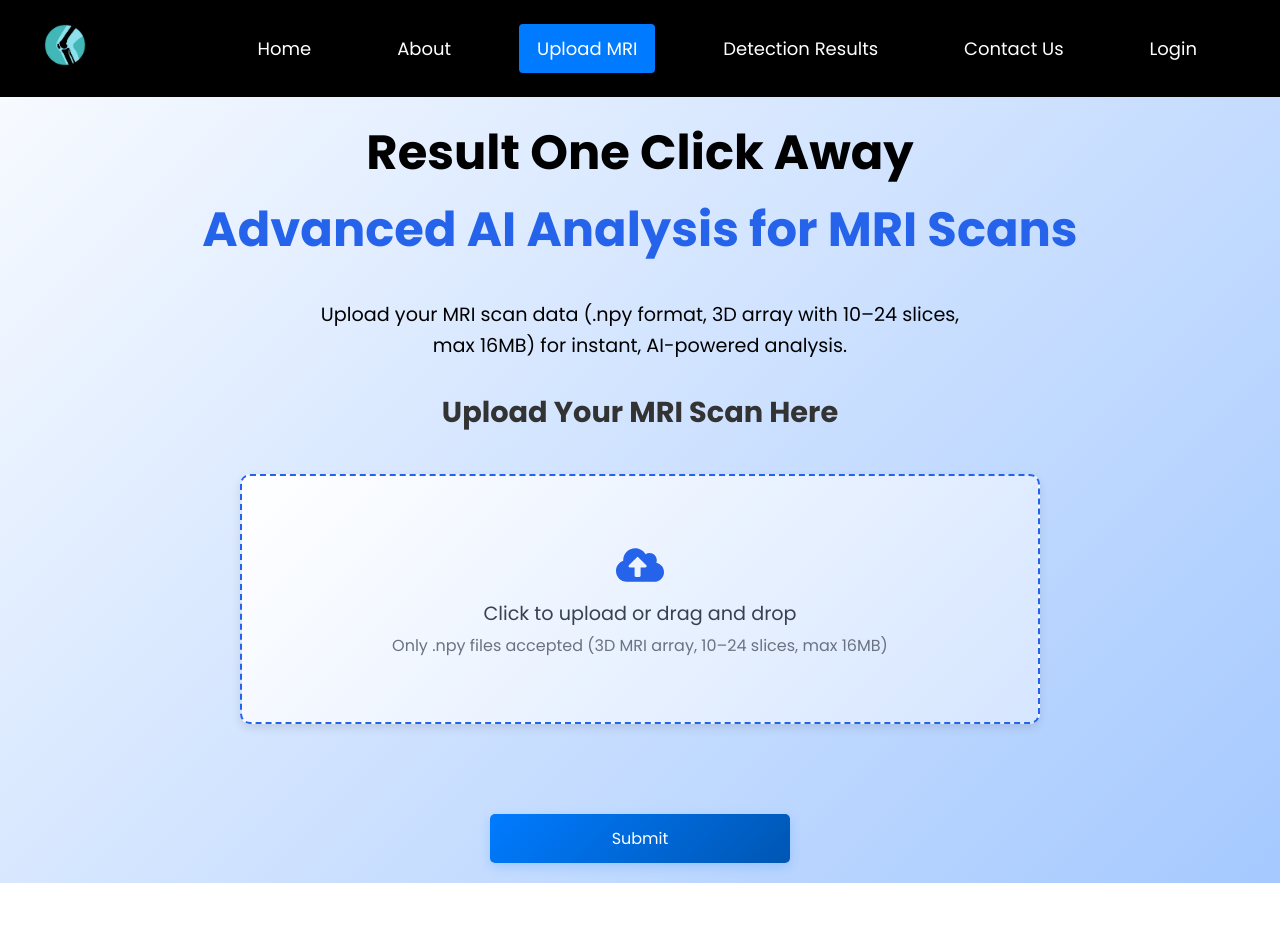
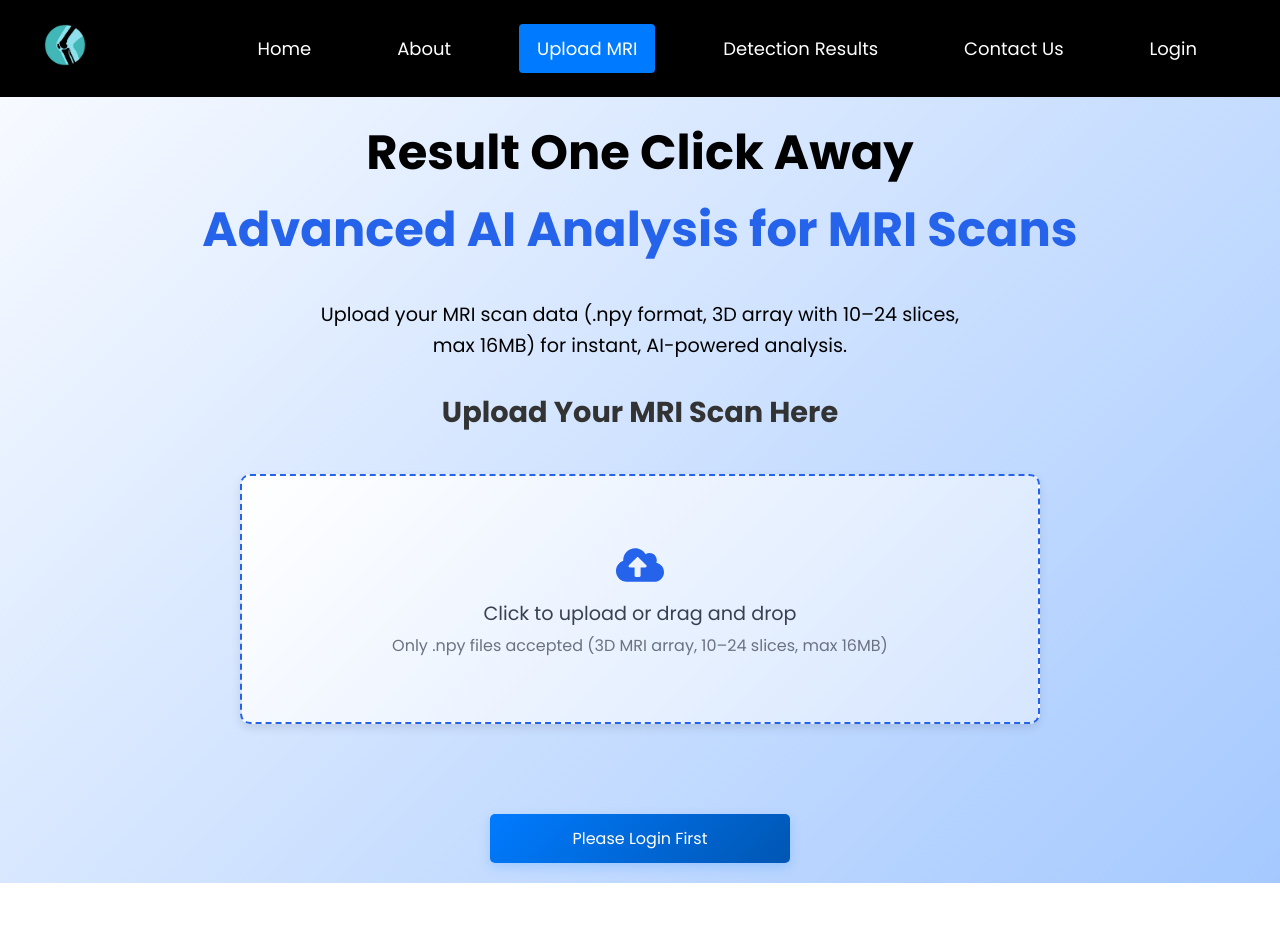
Before and after one commit to MuhammadUsman673/ACL-Detection, a React (Vite) app: page /upload in a window 1280 px wide. Shown: the top 952 px of the page. Built offline with nearby package versions, Linux system fonts and the light colour scheme; no server answers.

Commit message:
Integration

```diff
--- a/src/components/mri/Mri.jsx
+++ b/src/components/mri/Mri.jsx
@@ -455,22 +455,7 @@
 
 
 
-
-
-
-
-
-
-
-
-
-
-
-
-
-
-
-  import React, { useRef, useState } from "react";
+import React, { useRef, useState } from "react";
 import { FaCloudUploadAlt } from "react-icons/fa";
 import { useNavigate } from "react-router-dom";
 import { auth } from "../../firebase";
@@ -487,10 +472,11 @@ export default function MRIUpload() {
   const [isValidScan, setIsValidScan] = useState(false);
   const [selectedFile, setSelectedFile] = useState(null);
 
+  // Enhanced login check that shows a message and redirects
   const checkLogin = () => {
     if (!auth.currentUser) {
-      alert("You must log in to upload files!");
-      navigate("/login");
+      setUploadMessage("❌ You must log in to upload files!");
+      setTimeout(() => navigate("/login"), 1500);
       return false;
     }
     return true;
@@ -518,6 +504,11 @@ export default function MRIUpload() {
   }
 
   const handleFileChange = (event) => {
+    // First check if user is logged in
+    if (!checkLogin()) {
+      return;
+    }
+
     const file = event.target.files[0];
     if (!file) {
       setUploadMessage("❌ No file selected.");
@@ -603,8 +594,12 @@ export default function MRIUpload() {
               className="upload-box"
               role="button"
               tabIndex={0}
-              onClick={() => fileInputRef.current?.click()}
-              onKeyPress={(e) => e.key === "Enter" && fileInputRef.current?.click()}
+              onClick={() => {
+                if (checkLogin()) {
+                  fileInputRef.current?.click();
+                }
+              }}
+              onKeyPress={(e) => e.key === "Enter" && checkLogin() && fileInputRef.current?.click()}
             >
               <FaCloudUploadAlt className="upload-icon" />
               <p className="upload-text">Click to upload or drag and drop</p>
@@ -626,8 +621,12 @@ export default function MRIUpload() {
             </div>
           )}
 
-          <button className="upload-button" onClick={handleUploadClick}>
-            Submit
+          <button
+            className="upload-button"
+            onClick={handleUploadClick}
+            disabled={!auth.currentUser} // Disable button if not logged in
+          >
+            {auth.currentUser ? "Submit" : "Please Login First"}
           </button>
         </div>
       </div>
```
